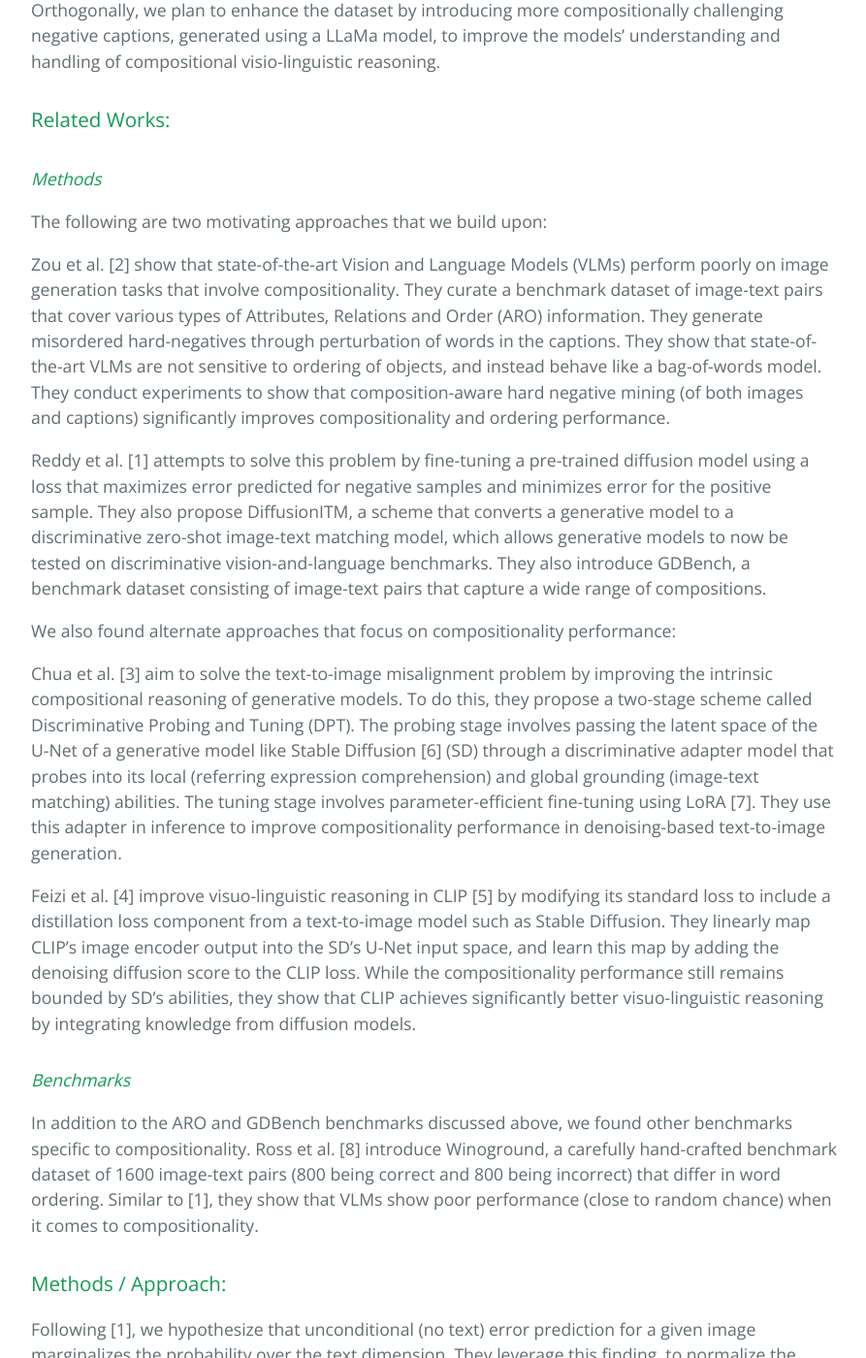
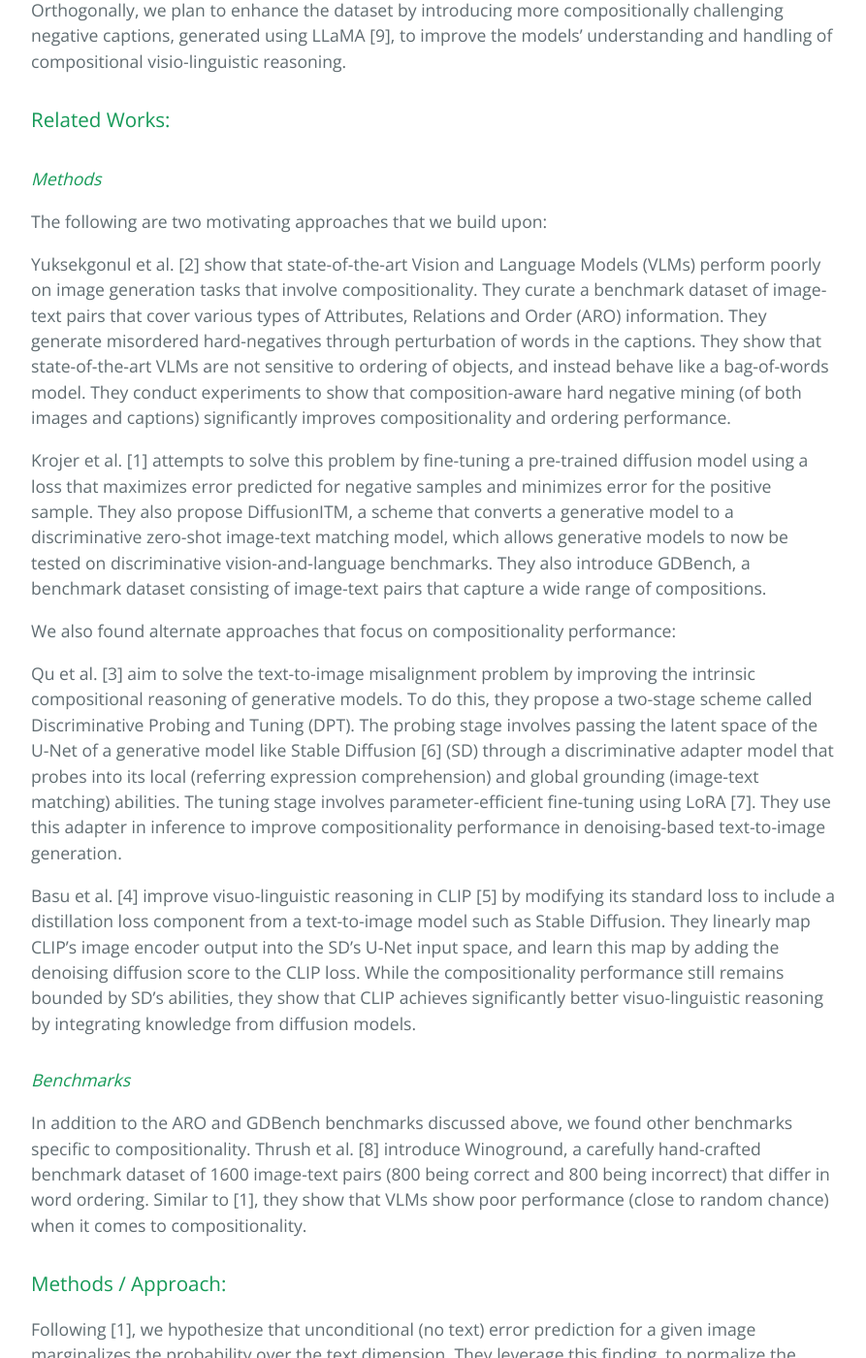
Before and after one commit to sid-sr/CS6476_Website, a Jekyll site: the page built from index.md, in a window 1280 px wide and 1400 px high, scrolled down 1108 px. Shown: the whole window at 97% size, without its empty margins (192-1085 px from the left). Built offline with Jekyll 4.4.1, drawn with Linux system fonts in a browser that asks for light colours; some of the changed text lies outside the part shown.

Commit message:
Fixed citation name ordering

```diff
--- a/index.md
+++ b/index.md
@@ -11,7 +11,7 @@ toc: true
 ## Introduction / Problem Definition:
 Diffusion models operate by gradually transforming random noise into a coherent output (like an image, audio, or video) through a process that iteratively refines the output by predicting and removing noise at each step, guided by learned data patterns. This unique approach allows them to scale up to mega-resolutions, enabling the creation of highly detailed and imaginative outputs across various forms of media, showcasing their remarkable ability to synthesize complex and nuanced content.
 
-One significant challenge that diffusion models face is their struggle with compositionality, specifically their difficulty in understanding how different attributes are interconnected and in learning the rules for combining these attributes from language descriptions. For instance, diffusion models often fail to generate distinctly different outputs for descriptions like "a sheep to the right of a goat" versus "a goat to the right of a sheep." This limitation hampers their performance in visio-linguistic reasoning tasks, such as accurately matching images with text descriptions or vice versa. We believe this issue arises primarily due to the diffusion models' training approach, which lacks a mechanism for penalizing incorrect examples, unlike contrastive learning methods that specifically reinforce correct associations and penalize incorrect ones. Additionally, the reliance on CLIP-based text encoders, which have inherent weaknesses in handling complex visio-linguistic compositions, exacerbates this problem. To address these challenges, our strategy involves implementing a soft negative training approach inspired by Krojer et al. [1], without resorting to hard negatives as in Yuksekgonul et al. [2]. Orthogonally, we plan to enhance the dataset by introducing more compositionally challenging negative captions, generated using a LLaMa model, to improve the models' understanding and handling of compositional visio-linguistic reasoning.
+One significant challenge that diffusion models face is their struggle with compositionality, specifically their difficulty in understanding how different attributes are interconnected and in learning the rules for combining these attributes from language descriptions. For instance, diffusion models often fail to generate distinctly different outputs for descriptions like "a sheep to the right of a goat" versus "a goat to the right of a sheep." This limitation hampers their performance in visio-linguistic reasoning tasks, such as accurately matching images with text descriptions or vice versa. We believe this issue arises primarily due to the diffusion models' training approach, which lacks a mechanism for penalizing incorrect examples, unlike contrastive learning methods that specifically reinforce correct associations and penalize incorrect ones. Additionally, the reliance on CLIP-based text encoders, which have inherent weaknesses in handling complex visio-linguistic compositions, exacerbates this problem. To address these challenges, our strategy involves implementing a soft negative training approach inspired by Krojer et al. [1], without resorting to hard negatives as in Yuksekgonul et al. [2]. Orthogonally, we plan to enhance the dataset by introducing more compositionally challenging negative captions, generated using LLaMA [9], to improve the models' understanding and handling of compositional visio-linguistic reasoning.
 
 ### Related Works:
 
@@ -19,19 +19,19 @@ One significant challenge that diffusion models face is their struggle with comp
 
 The following are two motivating approaches that we build upon:
 
-Zou et al. [2] show that state-of-the-art Vision and Language Models (VLMs) perform poorly on image generation tasks that involve compositionality. They curate a benchmark dataset of image-text pairs that cover various types of Attributes, Relations and Order (ARO) information. They generate misordered hard-negatives through perturbation of words in the captions. They show that state-of-the-art VLMs are not sensitive to ordering of objects, and instead behave like a bag-of-words model. They conduct experiments to show that composition-aware hard negative mining (of both images and captions) significantly improves compositionality and ordering performance.
+Yuksekgonul et al. [2] show that state-of-the-art Vision and Language Models (VLMs) perform poorly on image generation tasks that involve compositionality. They curate a benchmark dataset of image-text pairs that cover various types of Attributes, Relations and Order (ARO) information. They generate misordered hard-negatives through perturbation of words in the captions. They show that state-of-the-art VLMs are not sensitive to ordering of objects, and instead behave like a bag-of-words model. They conduct experiments to show that composition-aware hard negative mining (of both images and captions) significantly improves compositionality and ordering performance.
 
-Reddy et al. [1] attempts to solve this problem by fine-tuning a pre-trained diffusion model using a loss that maximizes error predicted for negative samples and minimizes error for the positive sample. They also propose DiffusionITM, a scheme that converts a generative model to a discriminative zero-shot image-text matching model, which allows generative models to now be tested on discriminative vision-and-language benchmarks. They also introduce GDBench, a benchmark dataset consisting of image-text pairs that capture a wide range of compositions.
+Krojer et al. [1] attempts to solve this problem by fine-tuning a pre-trained diffusion model using a loss that maximizes error predicted for negative samples and minimizes error for the positive sample. They also propose DiffusionITM, a scheme that converts a generative model to a discriminative zero-shot image-text matching model, which allows generative models to now be tested on discriminative vision-and-language benchmarks. They also introduce GDBench, a benchmark dataset consisting of image-text pairs that capture a wide range of compositions.
 
 We also found alternate approaches that focus on compositionality performance:
 
-Chua et al. [3] aim to solve the text-to-image misalignment problem by improving the intrinsic compositional reasoning of generative models. To do this, they propose a two-stage scheme called Discriminative Probing and Tuning (DPT). The probing stage involves passing the latent space of the U-Net of a generative model like Stable Diffusion [6] (SD) through a discriminative adapter model that probes into its local (referring expression comprehension) and global grounding (image-text matching) abilities. The tuning stage involves parameter-efficient fine-tuning using LoRA [7]. They use this adapter in inference to improve compositionality performance in denoising-based text-to-image generation.
+Qu et al. [3] aim to solve the text-to-image misalignment problem by improving the intrinsic compositional reasoning of generative models. To do this, they propose a two-stage scheme called Discriminative Probing and Tuning (DPT). The probing stage involves passing the latent space of the U-Net of a generative model like Stable Diffusion [6] (SD) through a discriminative adapter model that probes into its local (referring expression comprehension) and global grounding (image-text matching) abilities. The tuning stage involves parameter-efficient fine-tuning using LoRA [7]. They use this adapter in inference to improve compositionality performance in denoising-based text-to-image generation.
 
-Feizi et al. [4] improve visuo-linguistic reasoning in CLIP [5] by modifying its standard loss to include a distillation loss component from a text-to-image model such as Stable Diffusion. They linearly map CLIP’s image encoder output into the SD’s U-Net input space, and learn this map by adding the denoising diffusion score to the CLIP loss. While the compositionality performance still remains bounded by SD’s abilities, they show that CLIP achieves significantly better visuo-linguistic reasoning by integrating knowledge from diffusion models.
+Basu et al. [4] improve visuo-linguistic reasoning in CLIP [5] by modifying its standard loss to include a distillation loss component from a text-to-image model such as Stable Diffusion. They linearly map CLIP’s image encoder output into the SD’s U-Net input space, and learn this map by adding the denoising diffusion score to the CLIP loss. While the compositionality performance still remains bounded by SD’s abilities, they show that CLIP achieves significantly better visuo-linguistic reasoning by integrating knowledge from diffusion models.
 
 #### _Benchmarks_
 
-In addition to the ARO and GDBench benchmarks discussed above, we found other benchmarks specific to compositionality. Ross et al. [8] introduce Winoground, a carefully hand-crafted benchmark dataset of 1600 image-text pairs (800 being correct and 800 being incorrect) that differ in word ordering. Similar to [1], they show that VLMs show poor performance (close to random chance) when it comes to compositionality.
+In addition to the ARO and GDBench benchmarks discussed above, we found other benchmarks specific to compositionality. Thrush et al. [8] introduce Winoground, a carefully hand-crafted benchmark dataset of 1600 image-text pairs (800 being correct and 800 being incorrect) that differ in word ordering. Similar to [1], they show that VLMs show poor performance (close to random chance) when it comes to compositionality.
 
 ### Methods / Approach:
 
```
